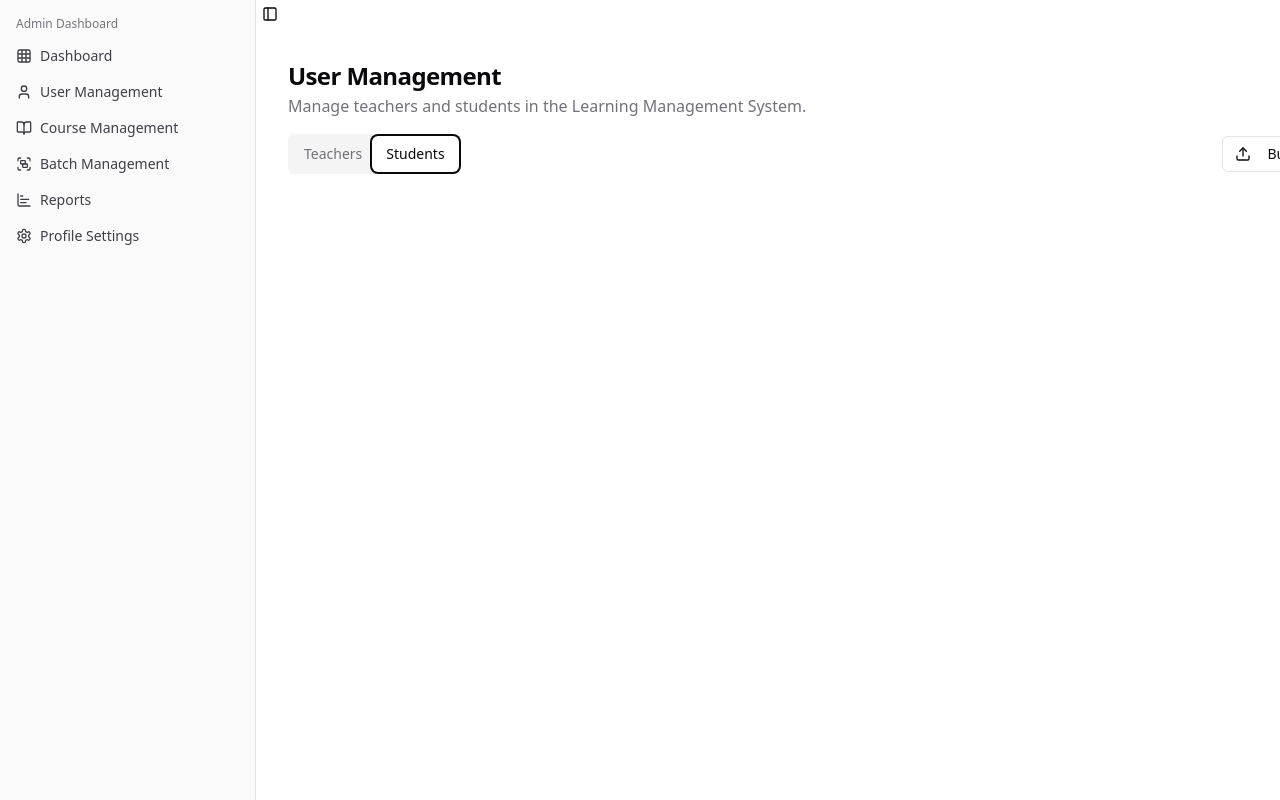
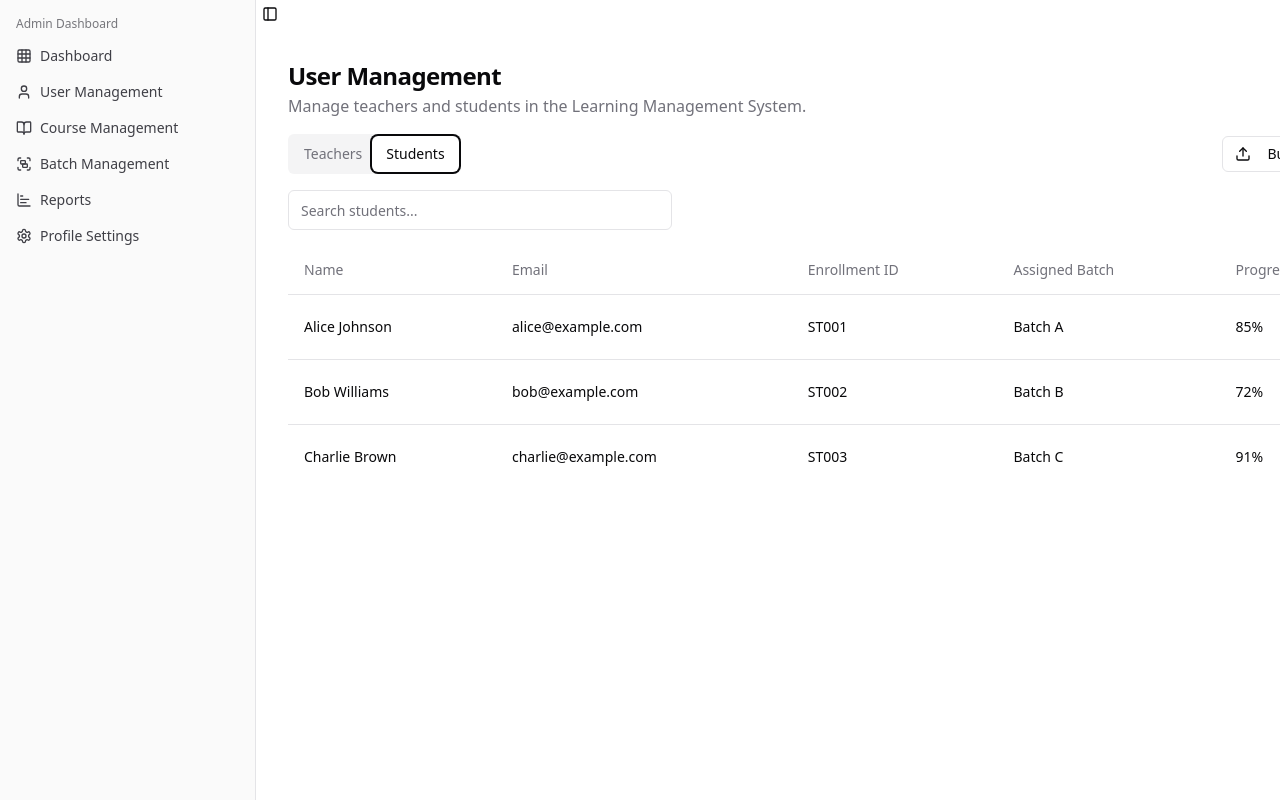
Before and after one commit to abdul-ahad-dev/SMIT-LMS, a React (Vite) app: page /admin/user-management in a window 1280 px wide. Both pictures are taken after a click on the tab "Students". Shown: the top 800 px of the page. Built offline with nearby package versions, Linux system fonts and the light colour scheme.

Commit message:
Add student Management screen in user management admin page

```diff
--- a/src/admin/AdminUserManagement.jsx
+++ b/src/admin/AdminUserManagement.jsx
@@ -1,7 +1,7 @@
 import { useState } from "react"
 import { Tabs, TabsContent, TabsList, TabsTrigger } from "@/components/ui/tabs"
 import { TeacherManagement } from "./components/TeacherManagement"
-// import { StudentManagement } from "./components/StudentManagement"
+import { StudentManagement } from "./components/StudentManagement"
 import { Button } from "@/components/ui/button"
 import { Download, Upload } from 'lucide-react'
 
@@ -39,7 +39,7 @@ function AdminUserManagement() {
           <TeacherManagement />
         </TabsContent>
         <TabsContent value="students" className="space-y-4">
-          {/* <StudentManagement /> */}
+          <StudentManagement />
         </TabsContent>
       </Tabs>
       {/* <RolePermissions /> */}
--- a/src/admin/components/StudentManagement.jsx
+++ b/src/admin/components/StudentManagement.jsx
@@ -1,7 +1,102 @@
-function StudentManagement() {
-  return (
-    <div>StudentManagement</div>
-  )
-}
+import { useState } from "react"
+import {
+    Table,
+    TableBody,
+    TableCell,
+    TableHead,
+    TableHeader,
+    TableRow,
+} from "@/components/ui/table"
+import { Input } from "@/components/ui/input"
+import { Button } from "@/components/ui/button"
+import {
+    DropdownMenu,
+    DropdownMenuContent,
+    DropdownMenuItem,
+    DropdownMenuLabel,
+    DropdownMenuSeparator,
+    DropdownMenuTrigger,
+} from "@/components/ui/dropdown-menu"
+import { MoreHorizontal, Plus } from 'lucide-react'
+// import { AddStudentDialog } from "./add-student-dialog"
 
-export default StudentManagement
+// Mock data for demonstration
+const students = [
+    { id: 1, name: "Alice Johnson", email: "alice@example.com", enrollmentId: "ST001", batch: "Batch A", progress: "85%" },
+    { id: 2, name: "Bob Williams", email: "bob@example.com", enrollmentId: "ST002", batch: "Batch B", progress: "72%" },
+    { id: 3, name: "Charlie Brown", email: "charlie@example.com", enrollmentId: "ST003", batch: "Batch C", progress: "91%" },
+]
+
+export function StudentManagement() {
+    const [searchTerm, setSearchTerm] = useState("")
+    const [showAddDialog, setShowAddDialog] = useState(false)
+
+    const filteredStudents = students.filter(
+        (student) =>
+            student.name.toLowerCase().includes(searchTerm.toLowerCase()) ||
+            student.email.toLowerCase().includes(searchTerm.toLowerCase()) ||
+            student.enrollmentId.toLowerCase().includes(searchTerm.toLowerCase()) ||
+            student.batch.toLowerCase().includes(searchTerm.toLowerCase())
+    )
+
+    return (
+        <div className="space-y-4">
+          <div className="flex justify-between items-center">
+            <Input
+              placeholder="Search students..."
+              value={searchTerm}
+              onChange={(e) => setSearchTerm(e.target.value)}
+              className="max-w-sm"
+            />
+            <Button onClick={() => setShowAddDialog(true)}>
+              <Plus className="mr-2 h-4 w-4" /> Add Student
+            </Button>
+          </div>
+          <Table>
+            <TableHeader>
+              <TableRow>
+                <TableHead>Name</TableHead>
+                <TableHead>Email</TableHead>
+                <TableHead>Enrollment ID</TableHead>
+                <TableHead>Assigned Batch</TableHead>
+                <TableHead>Progress</TableHead>
+                <TableHead className="text-right">Actions</TableHead>
+              </TableRow>
+            </TableHeader>
+            <TableBody>
+              {filteredStudents.map((student) => (
+                <TableRow key={student.id}>
+                  <TableCell className="font-medium">{student.name}</TableCell>
+                  <TableCell>{student.email}</TableCell>
+                  <TableCell>{student.enrollmentId}</TableCell>
+                  <TableCell>{student.batch}</TableCell>
+                  <TableCell>{student.progress}</TableCell>
+                  <TableCell className="text-right">
+                    <DropdownMenu>
+                      <DropdownMenuTrigger asChild>
+                        <Button variant="ghost" className="h-8 w-8 p-0">
+                          <span className="sr-only">Open menu</span>
+                          <MoreHorizontal className="h-4 w-4" />
+                        </Button>
+                      </DropdownMenuTrigger>
+                      <DropdownMenuContent align="end">
+                        <DropdownMenuLabel>Actions</DropdownMenuLabel>
+                        <DropdownMenuItem onClick={() => navigator.clipboard.writeText(student.email)}>
+                          Copy email
+                        </DropdownMenuItem>
+                        <DropdownMenuSeparator />
+                        <DropdownMenuItem>Edit details</DropdownMenuItem>
+                        <DropdownMenuItem>Assign batch</DropdownMenuItem>
+                        <DropdownMenuItem>View progress</DropdownMenuItem>
+                        <DropdownMenuItem className="text-red-600">Delete account</DropdownMenuItem>
+                      </DropdownMenuContent>
+                    </DropdownMenu>
+                  </TableCell>
+                </TableRow>
+              ))}
+            </TableBody>
+          </Table>
+          {/* <AddStudentDialog open={showAddDialog} onOpenChange={setShowAddDialog} /> */}
+        </div >
+      )
+};
```
